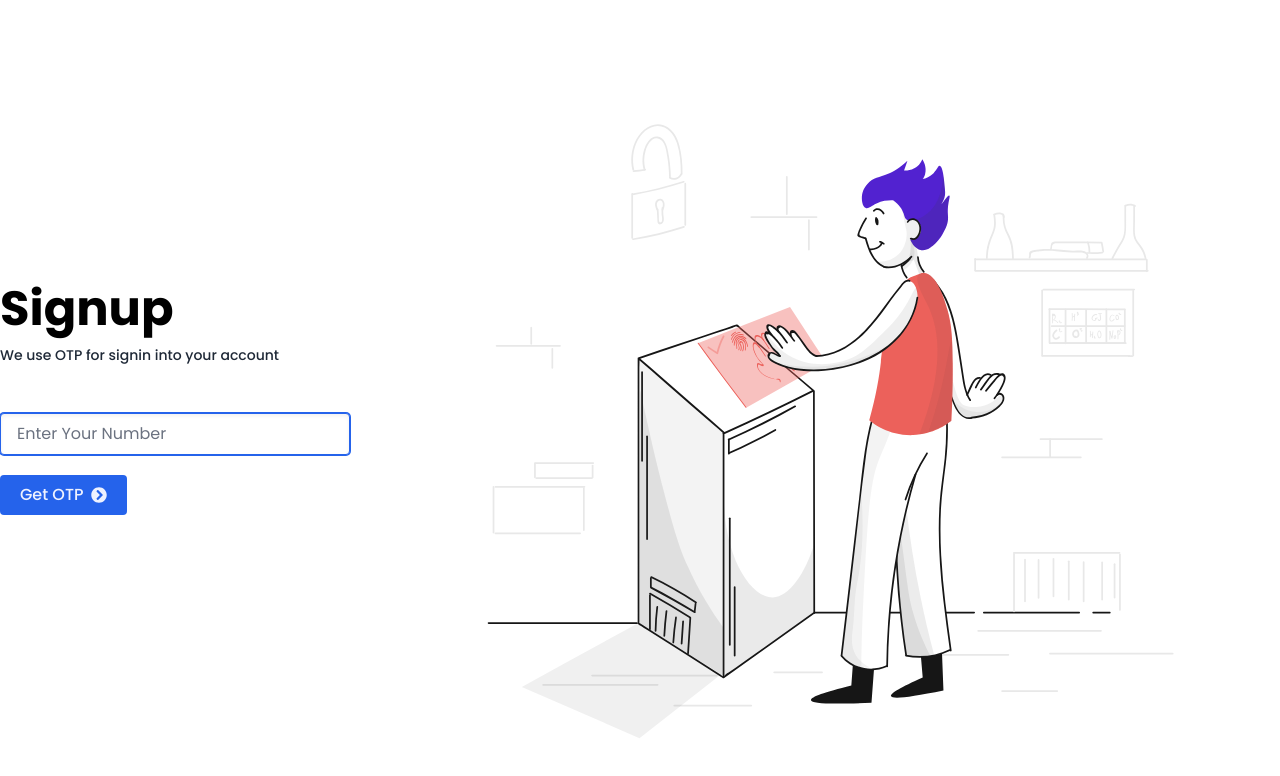
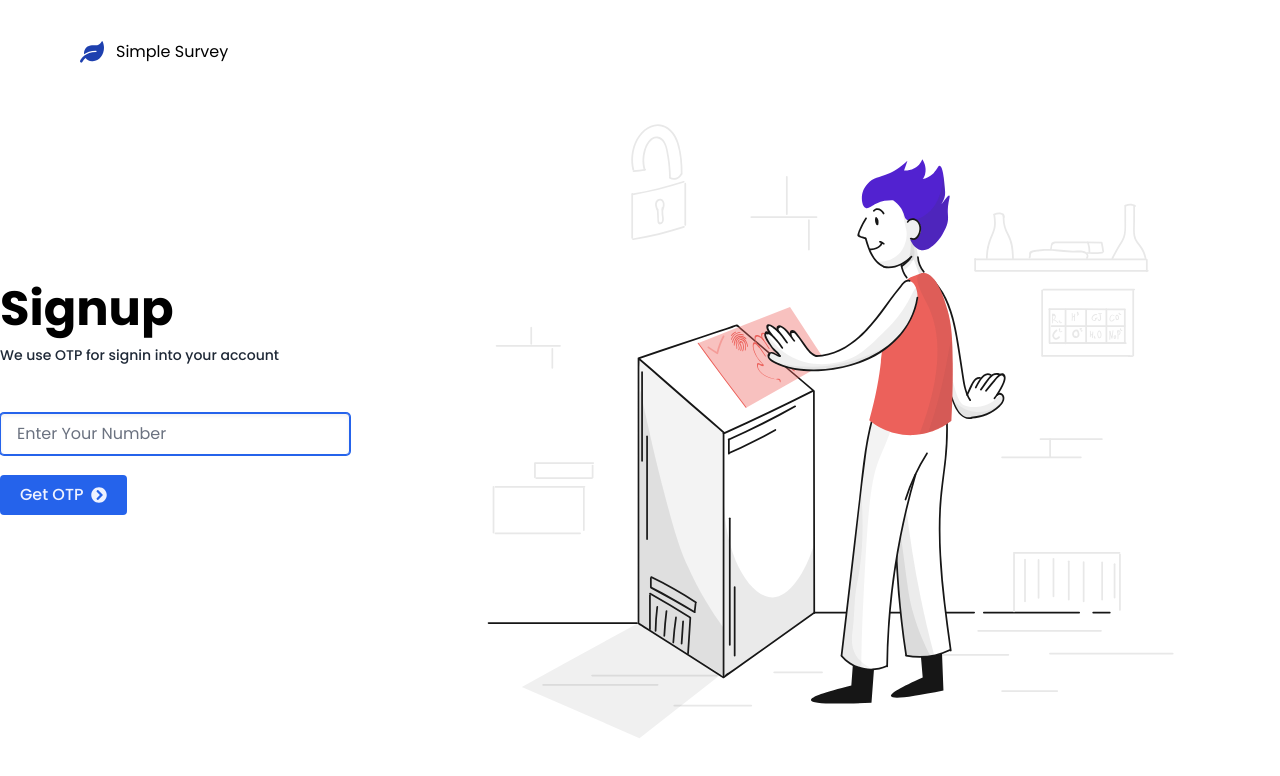
Before and after one commit to HarsimranBarki/trinkerr-assignment, a React (Create React App) app: page / in a window 1280 px wide. Shown: the top 776 px of the page. Built offline with nearby package versions, Linux system fonts and the light colour scheme.

Commit message:
added simple logo on header and removed links

```diff
--- a/src/components/common/Header.js
+++ b/src/components/common/Header.js
@@ -1,6 +1,7 @@
 import { motion } from "framer-motion";
 import React, { useContext } from "react";
-import { NavLink, useHistory } from "react-router-dom";
+import { FaLeaf } from "react-icons/fa";
+import { useHistory } from "react-router-dom";
 import { UserContext } from "../../libs/userContext";
 
 function Header() {
@@ -15,32 +16,12 @@ function Header() {
 
   return (
     <nav className=" pb-5 w-full font-semibold text-sm  ">
-      <div className="container max-w-screen-2xl mx-auto flex justify-between items-center">
+      <div className="container max-w-screen-8xl mx-auto flex justify-between items-center">
         <div className="links space-x-10 flex items-center  ">
-          <motion.button whileHover={{ scale: 1.0 }} whileTap={{ scale: 0.9 }}>
-            {user ? (
-              <p className="py-2  font-medium">HOME</p>
-            ) : (
-              <NavLink
-                to="/"
-                exact
-                className="py-2  font-medium"
-                activeClassName="border-b-2 border-blue-600 hover:border-blue-900"
-              >
-                HOME
-              </NavLink>
-            )}
-          </motion.button>
-          <motion.button whileHover={{ scale: 1.0 }} whileTap={{ scale: 0.9 }}>
-            <NavLink
-              to="/survey"
-              exact
-              className="py-2  font-medium"
-              activeClassName="border-b-2 border-blue-600 hover:border-blue-900"
-            >
-              SURVEY
-            </NavLink>
-          </motion.button>
+          <div className="flex items-center font-medium cursor-pointer">
+            <FaLeaf className=" text-2xl  text-blue-800 mr-3" />
+            Simple Survey
+          </div>
         </div>
         <div className="access">
           {user && (
--- a/src/components/pages/Home.js
+++ b/src/components/pages/Home.js
@@ -6,6 +6,7 @@ import VerifyName from "../forms/VerifyName";
 import { AnimatePresence } from "framer-motion";
 import { UserContext } from "../../libs/userContext";
 import { useHistory } from "react-router-dom";
+import { FaLeaf } from "react-icons/fa";
 
 const Home = () => {
   const [signupState, setSignupState] = useState("phone");
@@ -20,7 +21,13 @@ const Home = () => {
   }, [user, history]);
 
   return (
-    <div className=" w-screen flex h-screen  justify-between items-center">
+    <div className=" w-screen ">
+      <div className="absolute left-20 top-10 flex">
+        <FaLeaf className=" text-2xl text-blue-800 mr-3" />
+        Simple Survey
+      </div>
+
+      <div className="flex h-screen  justify-between items-center">
         <div className="left mx-auto ">
           <h1 className="text-5xl font-bold">Signup</h1>
           <p className="text-sm text-gray-800 mt-3 font-medium">
@@ -42,6 +49,7 @@ const Home = () => {
           <img src={LoginImage} alt="loginImage" className="h-screen w-full" />
         </div>
       </div>
+    </div>
   );
 };
 
```
Lines whose indentation alone changed are shown as unchanged.
